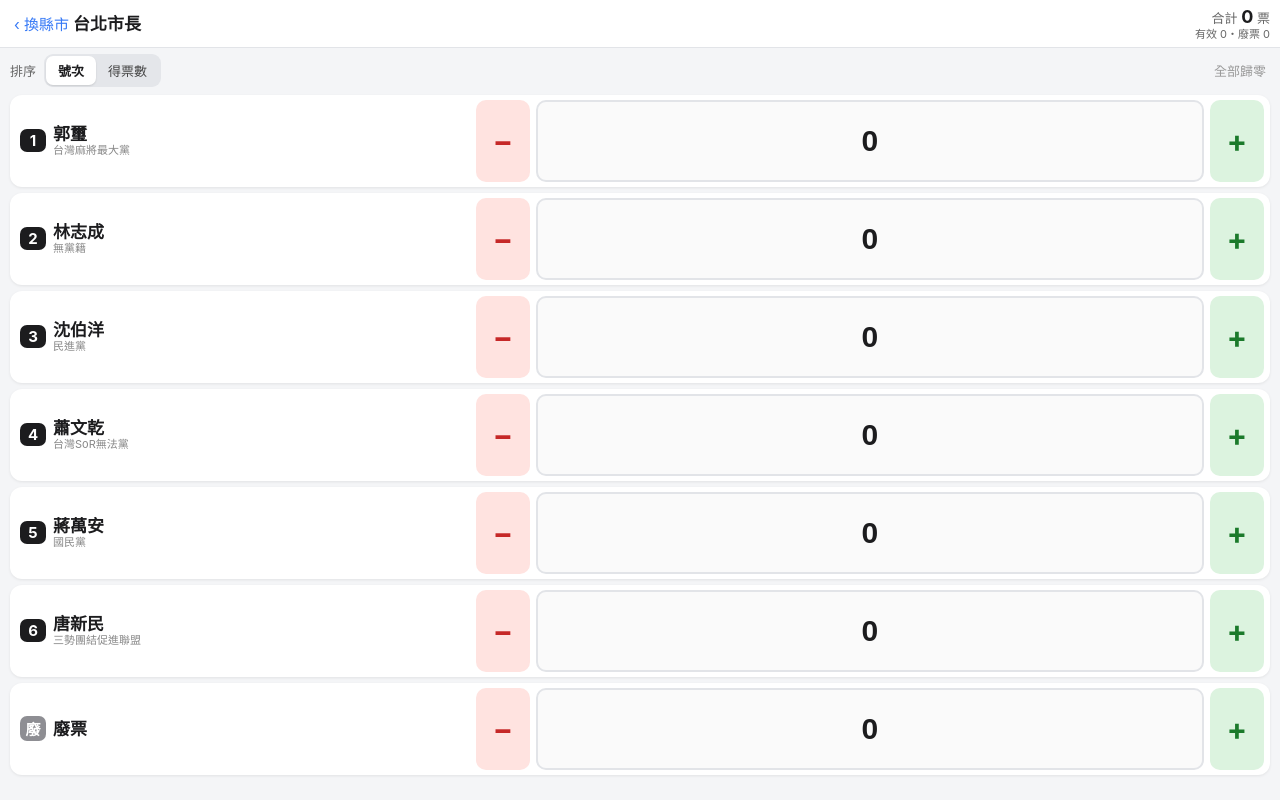
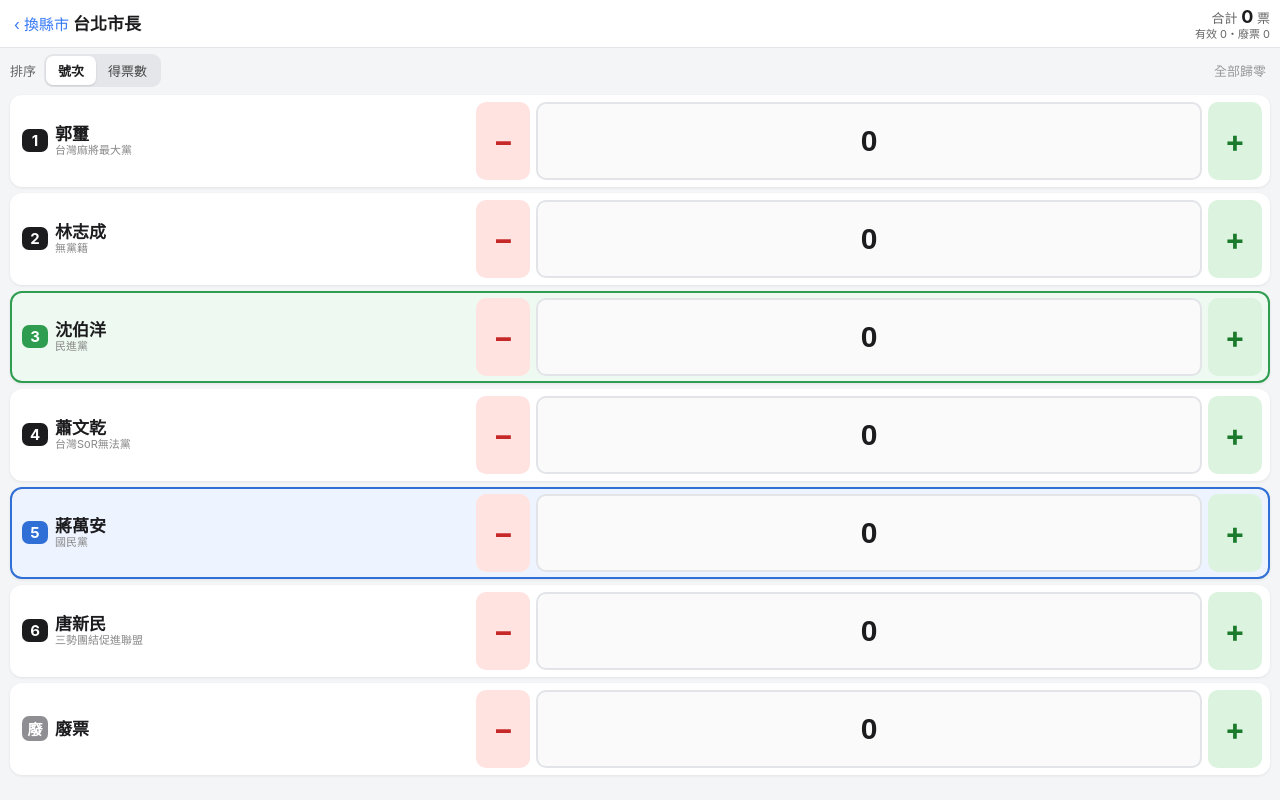
Before and after one commit to yellowrabbitOwO/vote-counter, a plain HTML site: page index.html in a window 1280 px wide. Both pictures are taken after a click on the button "台北市". Drawn offline with Linux system fonts and the light colour scheme.

Commit message:
國民黨/民進黨/民眾黨候選人框框標示顏色

```diff
--- a/index.html
+++ b/index.html
@@ -55,6 +55,13 @@
     background: #fff; border-radius: 12px; padding: 5px 6px 5px 10px;
     box-shadow: 0 1px 3px rgba(0,0,0,.08); display: flex; align-items: center; gap: 8px;
   }
+  .row { border: 2px solid transparent; }
+  .row.kmt { border-color: #2f6fd6; background: #eef4ff; }
+  .row.dpp { border-color: #2e9d4f; background: #eefaf1; }
+  .row.tpp { border-color: #14b8b0; background: #ecfbfa; }
+  .row.kmt .no { background: #2f6fd6; }
+  .row.dpp .no { background: #2e9d4f; }
+  .row.tpp .no { background: #14b8b0; }
   .who { flex: 0 0 36%; min-width: 0; display: flex; align-items: center; gap: 7px; }
   .no {
     flex: none; background: #1c1c1e; color: #fff; border-radius: 7px; min-width: 26px; text-align: center;
@@ -182,7 +189,7 @@
     entries.push(["x", "廢票", ""]);
     entries.forEach(([no, name, party]) => {
       const row = document.createElement("div");
-      row.className = "row";
+      row.className = "row" + ({ "國民黨": " kmt", "民進黨": " dpp", "民眾黨": " tpp" }[party] || "");
       row.innerHTML =
         '<div class="who"><span class="no' + (no === "x" ? ' bad' : '') + '">' + (no === "x" ? "廢" : no) + '</span>' +
           '<div class="txt"><div class="name"></div><div class="party"></div></div></div>' +
```
